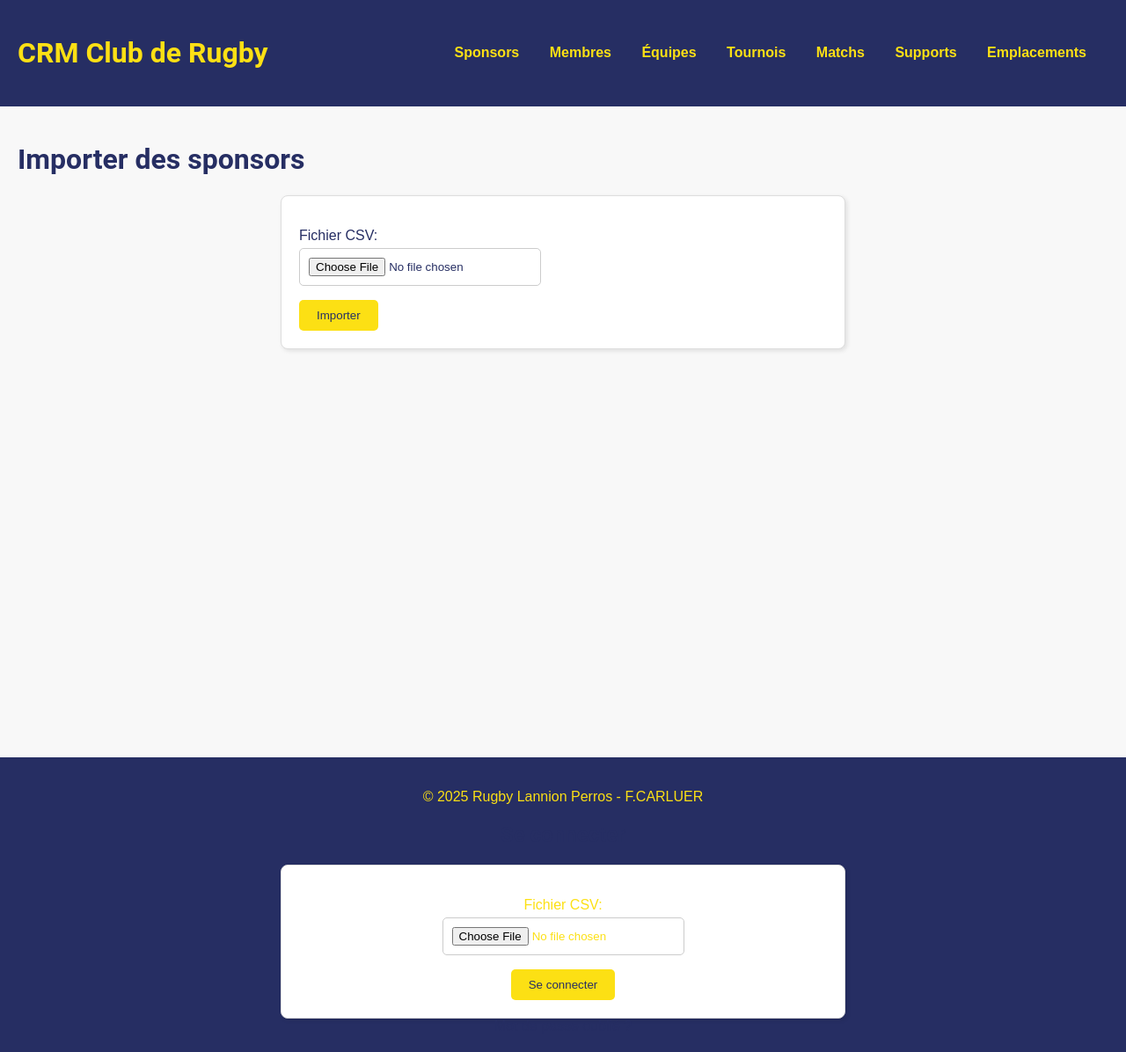
After one commit to Chino-Alpat/CRM-RLP, a Django app: page /sponsors/importer_sponsors/ in a window 1280 px wide. The commit adds this page. Shown: the whole page at 88% size. Run offline with Django 5.2, Linux system fonts and the light colour scheme.

Commit message:
ajout fonction import csv pour la liste des sponsors

```diff
--- a/crm_rugby/club/forms.py
+++ b/crm_rugby/club/forms.py
@@ -26,6 +26,10 @@ class SponsorForm(forms.ModelForm):
         widgets = {
                     'montant_contribution': forms.HiddenInput(), # Rendre le champ caché
                 }
+
+class ImportCSVForm(forms.Form):
+    csv_file = forms.FileField(label='Fichier CSV')
+
 class EmplacementForm(forms.ModelForm):
     class Meta:
         model = Emplacement
--- a/crm_rugby/club/templates/sponsors/detail_sponsor.html
+++ b/crm_rugby/club/templates/sponsors/detail_sponsor.html
@@ -2,6 +2,7 @@
 {% block title %}{{ sponsor.nom }}{% endblock %}
 {% block content %}
     <div class="sponsor-details">
+        <h1>{{ sponsor.nom }}</h1>
         <div class="sponsor-header">
             {% if sponsor.logo %}
                 <img src="{{ sponsor.logo.url }}" alt="Logo {{ sponsor.nom }}" width="100">
--- /dev/null
+++ b/crm_rugby/club/templates/sponsors/importer_sponsors.html
@@ -0,0 +1,10 @@
+{% extends 'base.html' %}
+{% block title %}{% if sponsor %}Modifier{% else %}Ajouter{% endif %} un sponsor{% endblock %}
+{% block content %}
+    <h1>Importer des sponsors</h1>
+    <form method="post" enctype="multipart/form-data">
+        {% csrf_token %}
+        {{ form.as_p }}
+        <button type="submit">Importer</button>
+    </form>
+{% endblock %}
--- a/crm_rugby/club/templates/sponsors/liste_sponsors.html
+++ b/crm_rugby/club/templates/sponsors/liste_sponsors.html
@@ -2,6 +2,7 @@
 {% block title %}Liste des sponsors{% endblock %}
 {% block content %}
     <h1>Liste des sponsors</h1>
+    <a href="{% url 'importer_sponsors' %}">Importer un fichier CSV</a>
     <table>
         <thead>
             <tr>
--- a/crm_rugby/club/urls.py
+++ b/crm_rugby/club/urls.py
@@ -10,6 +10,7 @@ urlpatterns = [
     path('sponsors/<int:pk>/modifier/', views.modifier_sponsor, name='modifier_sponsor'),
     path('sponsors/<int:pk>/supprimer/', views.supprimer_sponsor, name='supprimer_sponsor'),
     path('sponsors/<int:pk>/', views.detail_sponsor, name='detail_sponsor'),
+    path('sponsors/importer_sponsors/', views.importer_csv_sponsors, name='importer_sponsors'),
 
     # URL pour les Membres
     path('membres/', views.liste_membres, name='liste_membres'),
--- a/crm_rugby/club/views.py
+++ b/crm_rugby/club/views.py
@@ -1,13 +1,13 @@
 from django.shortcuts import render, redirect, get_object_or_404
 from django.db.models import Q, Sum
 from django.contrib.auth import authenticate, login, logout
-from .forms import LoginForm
+from .forms import LoginForm, ImportCSVForm
 from .models import Sponsor, Membre, Equipe, Tournoi, Match, SupportVisibilite, Emplacement
 from .forms import MembreForm, EquipeForm, TournoiForm, SponsorForm, MatchForm, EmplacementForm, SupportVisibiliteForm, \
     InscriptionForm
-from datetime import timedelta
 from dateutil.relativedelta import relativedelta
 from django.contrib.auth.decorators import login_required
+import csv
 
 def index(request):
     if request.method == 'POST':
@@ -202,6 +202,28 @@ def liste_supports(request):
     print(context)
     return render(request, 'supports/liste_supports.html', context)
 
+def importer_csv_sponsors(request):
+    if request.method == 'POST':
+        form = ImportCSVForm(request.POST, request.FILES)
+        if form.is_valid():
+            csv_file = request.FILES['csv_file']
+            reader = csv.DictReader(csv_file.read().decode('utf-8').splitlines(), delimiter=';')
+            for row in reader:
+                print(row)
+                # Créer ou mettre à jour un partenaire en fonction des données du CSV
+                partenaire, created = Sponsor.objects.update_or_create(
+                    nom=row['SURNOM'],
+                    defaults={
+                        'email': row['EMAIL'],
+                        'telephone': row['SMS'],
+                        'contact': f"{row['FIRSTNAME'].capitalize()} {row['LASTNAME'].capitalize()}"
+                        # ... autres champs
+                    }
+                )
+            return redirect('liste_sponsors') # Rediriger vers la page de liste des partenaires
+    else:
+        form = ImportCSVForm()
+    return render(request, 'sponsors/importer_sponsors.html', {'form': form})
 
 def ajouter_support(request):
     if request.method == 'POST':
```
